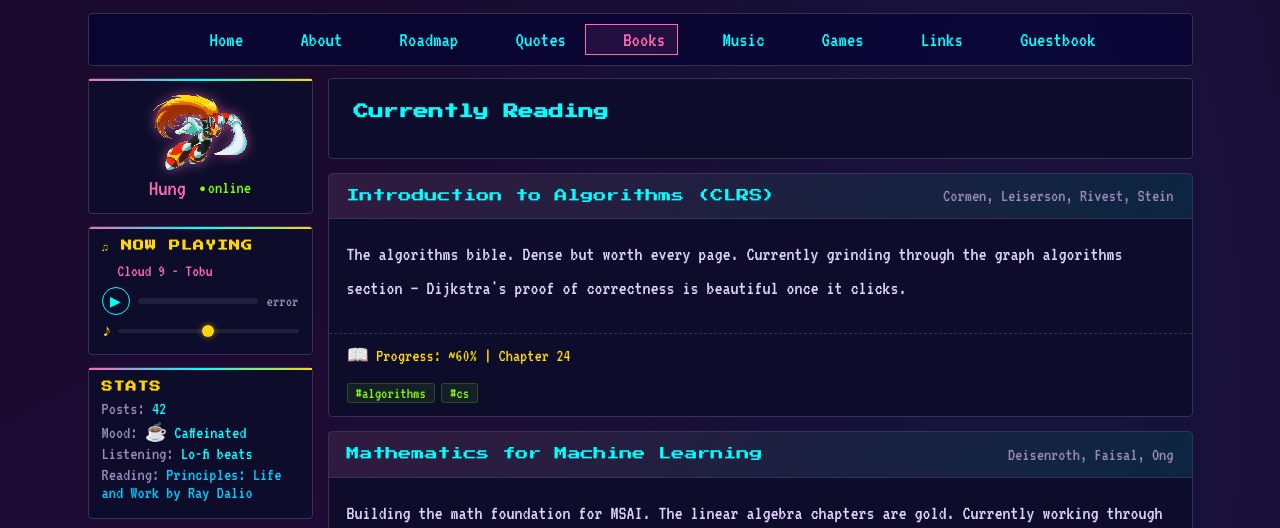
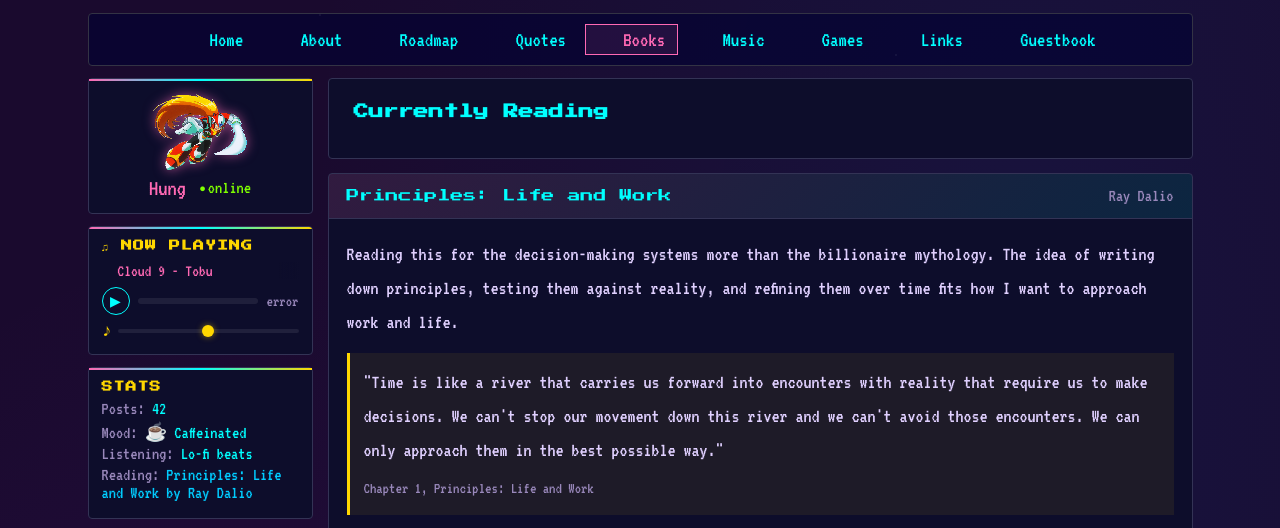
Before and after one commit to hungngdoan/hung-blog, an Eleventy site: page src/books.njk in a window 1280 px wide. Shown: the part 265-793 px from the top of the page. Built offline with nearby package versions, Linux system fonts and the light colour scheme; Eleventy itself is replaced by a stand-in of ours; files that its build step writes are made by us from their sources; no server answers.

Commit message:
Add principles chapter 1 quote to books

```diff
--- a/src/books.njk
+++ b/src/books.njk
@@ -11,16 +11,21 @@
 
 <article class="blog-post">
   <div class="post-header">
-    <span class="post-title">Introduction to Algorithms (CLRS)</span>
-    <span class="post-date">Cormen, Leiserson, Rivest, Stein</span>
+    <span class="post-title">Principles: Life and Work</span>
+    <span class="post-date">Ray Dalio</span>
   </div>
   <div class="post-body">
-    <p>The algorithms bible. Dense but worth every page. Currently grinding through the graph algorithms section — Dijkstra's proof of correctness is beautiful once it clicks.</p>
+    <p>Reading this for the decision-making systems more than the billionaire mythology. The idea of writing down principles, testing them against reality, and refining them over time fits how I want to approach work and life.</p>
+    <blockquote class="book-quote">
+      <p>"Time is like a river that carries us forward into encounters with reality that require us to make decisions. We can't stop our movement down this river and we can't avoid those encounters. We can only approach them in the best possible way."</p>
+      <cite>Chapter 1, Principles: Life and Work</cite>
+    </blockquote>
   </div>
-  <div class="post-mood">&#128214; Progress: ~60% | Chapter 24</div>
+  <div class="post-mood">&#128214; Progress: starting | Theme: systems for decisions</div>
   <div class="post-tags">
-    <span class="tag">#algorithms</span>
-    <span class="tag">#cs</span>
+    <span class="tag">#principles</span>
+    <span class="tag">#career</span>
+    <span class="tag">#decision-making</span>
   </div>
 </article>
 
--- a/src/css/style.css
+++ b/src/css/style.css
@@ -591,6 +591,25 @@
   margin-bottom: 10px;
 }
 
+.book-quote {
+  margin: 14px 0 4px;
+  padding: 12px 14px;
+  border-left: 3px solid var(--accent-gold);
+  background: rgba(255, 215, 0, 0.07);
+}
+
+.book-quote p {
+  margin-bottom: 8px;
+}
+
+.book-quote cite {
+  display: block;
+  font-family: var(--font-pixel);
+  font-size: 16px;
+  color: var(--text-dim);
+  font-style: normal;
+}
+
 .post-opener {
   color: #ff5c5c;
   font-weight: 700;
```
